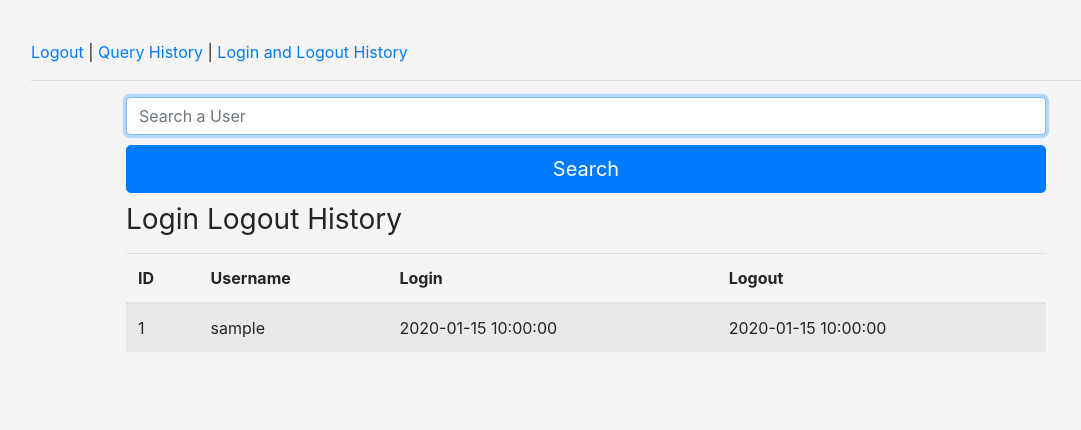
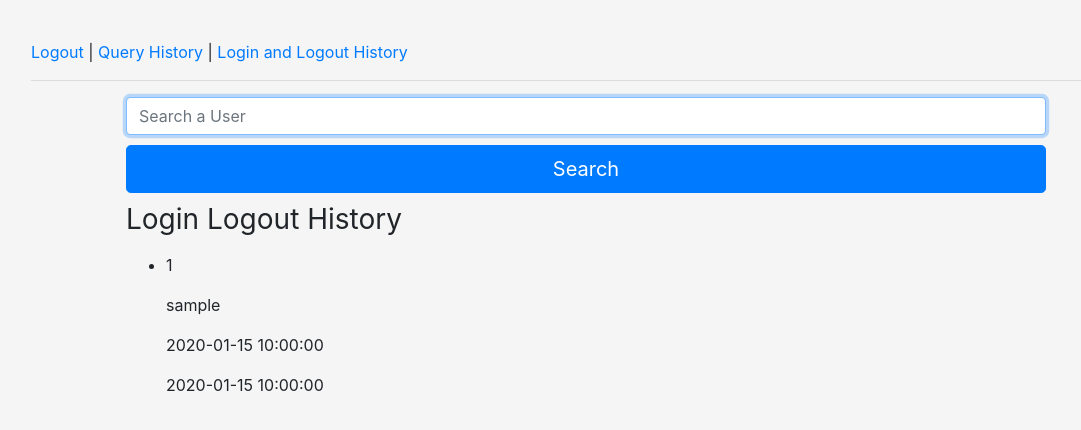
Before and after one commit to CeciliaCY/AppSecDB, a Flask app: page /login_history in a window 1280 px wide. Shown: the top 430 px of the page, without its empty margins (54-1135 px from the left). Run offline with Flask 2, Linux system fonts and the light colour scheme; the visitor is signed in with stand-in values (Sample User, id 1); tables that the repository leaves empty hold one stand-in row (values such as "Sample post"); some libraries are stand-ins or nearby versions.

Commit message:
Modify for autograder

```diff
--- a/app.py
+++ b/app.py
@@ -254,7 +254,7 @@ def login_history():
             queries = LogHistory.query.filter_by(username =search_user).order_by(LogHistory.logid)
         return render_template('login_history.html', queries = queries, admin=admin)
     else:
-        return redirect(url_for('spell_check'))
+        return render_template('login_history.html', admin=False)
 
 
 if __name__ == "__main__":
--- a/static/text.txt
+++ b/static/text.txt
@@ -1 +1 @@
-Test tsd bed tekd
+tesfdf test
--- a/templates/login_history.html
+++ b/templates/login_history.html
@@ -16,33 +16,22 @@ Text to check
                     {% if admin %}
                     <input name="userid" id="userid"  class="form-control" placeholder="Search a User" pattern ="^((?!(<script(\s|\S)*?<\/script>)|(<style(\s|\S)*?<\/style>)|(<!--(\s|\S)*?-->)|(<\/?(\s|\S)*?>)).)*$" required autofocus>
                     <input type="submit" class="btn btn-lg btn-primary btn-block" value="Search">
-                    {% endif %}
+
 
 
                 <h1 class="h3 mb-3 font-weight-normal">Login Logout History</h1>
-                <input type="hidden" name="csrf_token" value="{{ csrf_token() }}">
-                <table class="table table-striped">
-                    <thead>
-                    <tr>
-                        <th>ID </th>
-                        <th>Username</th>
-                        <th>Login</th>
-                        <th>Logout</th>
+               <ul>
+                {% for query in queries %}
+                  <li>
+                    <p id=login{{query.logid}}>{{ query.logid }}</p>
+                    <p>{{ query.username }}</p>
+                    <p id=login{{query.logid}}_time>{{ query.loginTime }}</p>
+                    <p id=logout{{query.logid}}_time>{{ query.logoutTime if (query.logoutTime) else 'N/A'}}</p>
 
-                    </tr>
-                </thead>
-                <tbody>
-                {% for query in queries %}
-                    <tr>
-                    <td id=login{{query.logid}}>{{ query.logid }}</td>
-                    <td>{{ query.username }}</td>
-                    <td id=login{{query.logid}}_time>{{ query.loginTime }}</td>
-                    <td id=logout{{query.logid}}_time>{{ query.logoutTime if (query.logoutTime) else 'N/A'}}</td>
-
-                    </tr>
+                   </li>
                 {% endfor %}
-                </tbody>
-               </table>
+            </ul>
+               {% endif %}
             </form>
         </div>
         <div class="col-1"></div>
```
Also changed, not shown: templates/queryhistory.html (+6 -18 lines), templates/register.html (+2 -7 lines).
